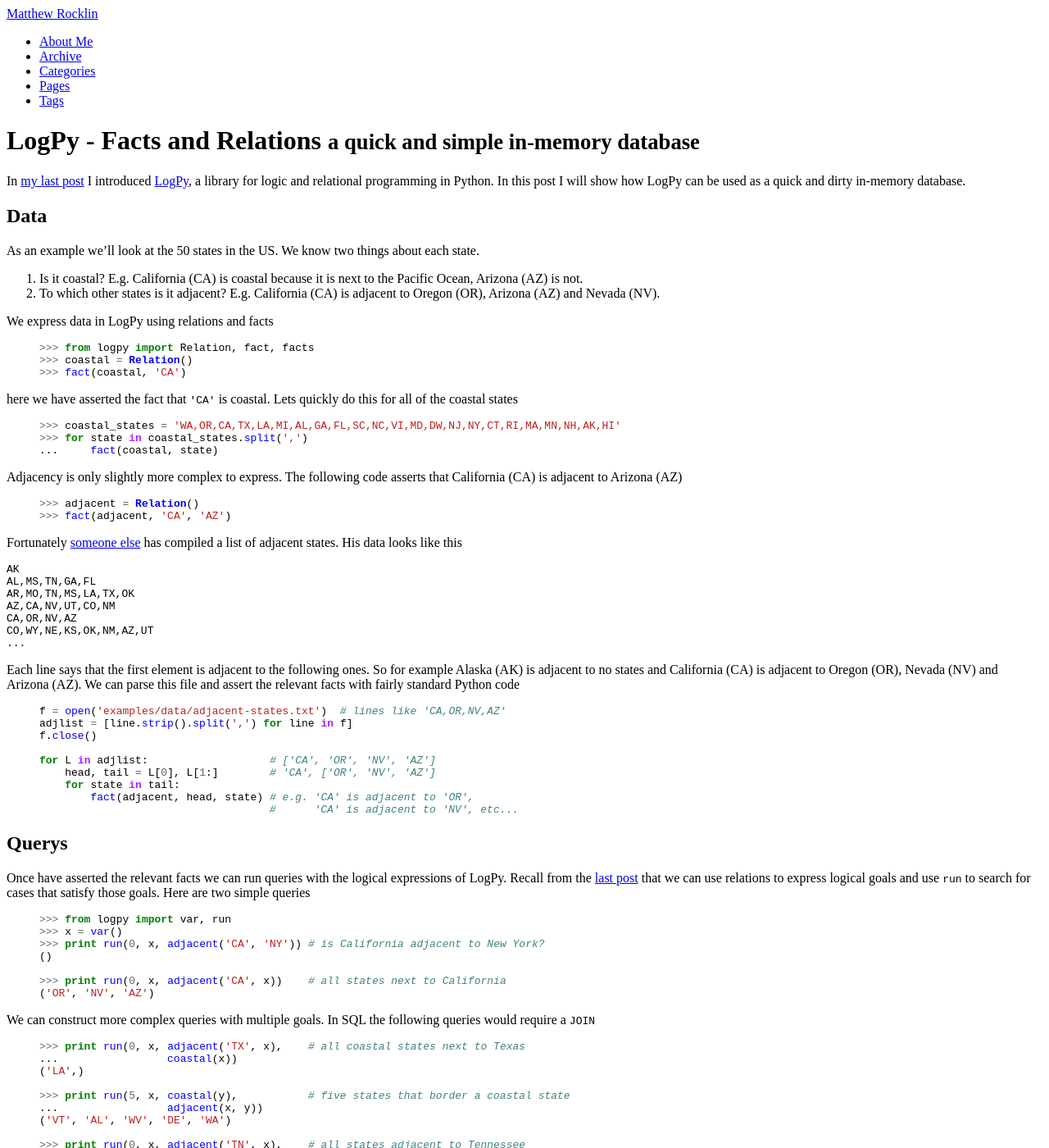
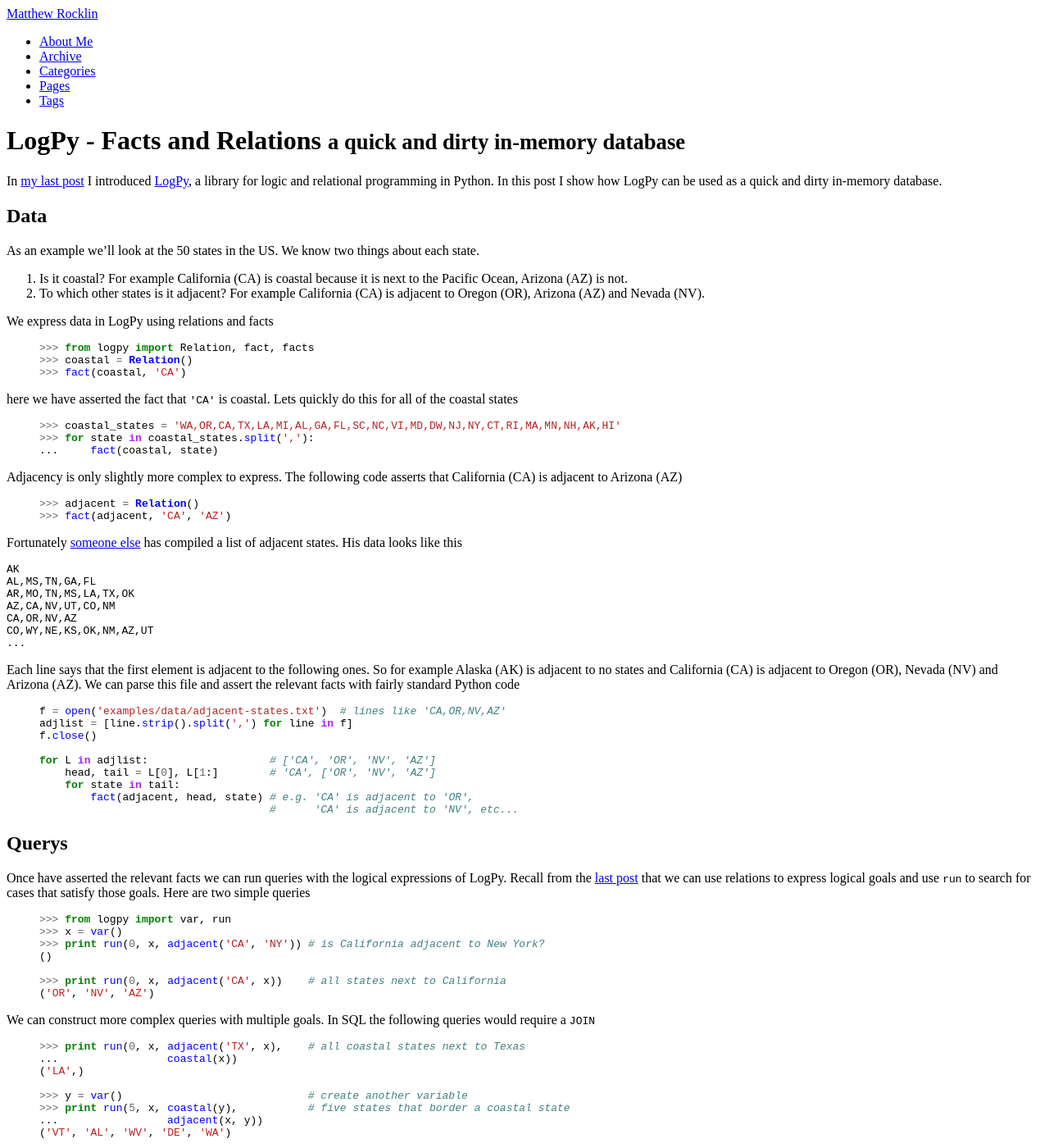
Before and after one commit to besyskymnbk/blog, a Jekyll site: the page built from _posts/work/2013-01-17-LogPy-Facts-Relations.md, in a window 1280 px wide and 1400 px high. Shown: the whole window at 82% size. Built offline with Jekyll 4.4.1, drawn with Linux system fonts in a browser that asks for light colours; comment, search, counter and statistics services are not loaded.

Commit message:
run through code and fix bugs

```diff
--- a/_posts/work/2013-01-17-LogPy-Facts-Relations.md
+++ b/_posts/work/2013-01-17-LogPy-Facts-Relations.md
@@ -1,14 +1,14 @@
 ---
 layout: post
 title:  LogPy - Facts and Relations
-tagline: a quick and simple in-memory database
+tagline: a quick and dirty in-memory database
 category : work
 draft: true
 tags : [LogPy, SymPy, scipy]
 ---
 {% include JB/setup %}
 
-In [my last post]({{ BASE_PATH }}/work/2013/01/14/LogPy-Introduction/) I introduced [LogPy](http://github.com/logpy/logpy), a library for logic and relational programming in Python.  In this post I will show how LogPy can be used as a quick and dirty in-memory database.
+In [my last post]({{ BASE_PATH }}/work/2013/01/14/LogPy-Introduction/) I introduced [LogPy](http://github.com/logpy/logpy), a library for logic and relational programming in Python.  In this post I show how LogPy can be used as a quick and dirty in-memory database.
 
 
 Data
@@ -16,8 +16,8 @@ Data
 
 As an example we'll look at the 50 states in the US.  We know two things about each state.
 
-1.  Is it coastal? E.g. California (CA) is coastal because it is next to the Pacific Ocean, Arizona (AZ) is not.
-2.  To which other states is it adjacent?  E.g. California (CA) is adjacent to Oregon (OR), Arizona (AZ) and Nevada (NV).
+1.  Is it coastal? For example California (CA) is coastal because it is next to the Pacific Ocean, Arizona (AZ) is not.
+2.  To which other states is it adjacent?  For example California (CA) is adjacent to Oregon (OR), Arizona (AZ) and Nevada (NV).
 
 We express data in LogPy using relations and facts
 
@@ -31,7 +31,7 @@ here we have asserted the fact that `'CA'` is coastal.  Lets quickly do this for
 
 {% highlight python %}
 >>> coastal_states = 'WA,OR,CA,TX,LA,MI,AL,GA,FL,SC,NC,VI,MD,DW,NJ,NY,CT,RI,MA,MN,NH,AK,HI'
->>> for state in coastal_states.split(',')
+>>> for state in coastal_states.split(','):
 ...     fact(coastal, state)
 {% endhighlight %}
 
@@ -88,6 +88,7 @@ We can construct more complex queries with multiple goals.  In SQL the following
 ...                 coastal(x))
 ('LA',)
 
+>>> y = var()                             # create another variable
 >>> print run(5, x, coastal(y),           # five states that border a coastal state
 ...                 adjacent(x, y))
 ('VT', 'AL', 'WV', 'DE', 'WA')
```
